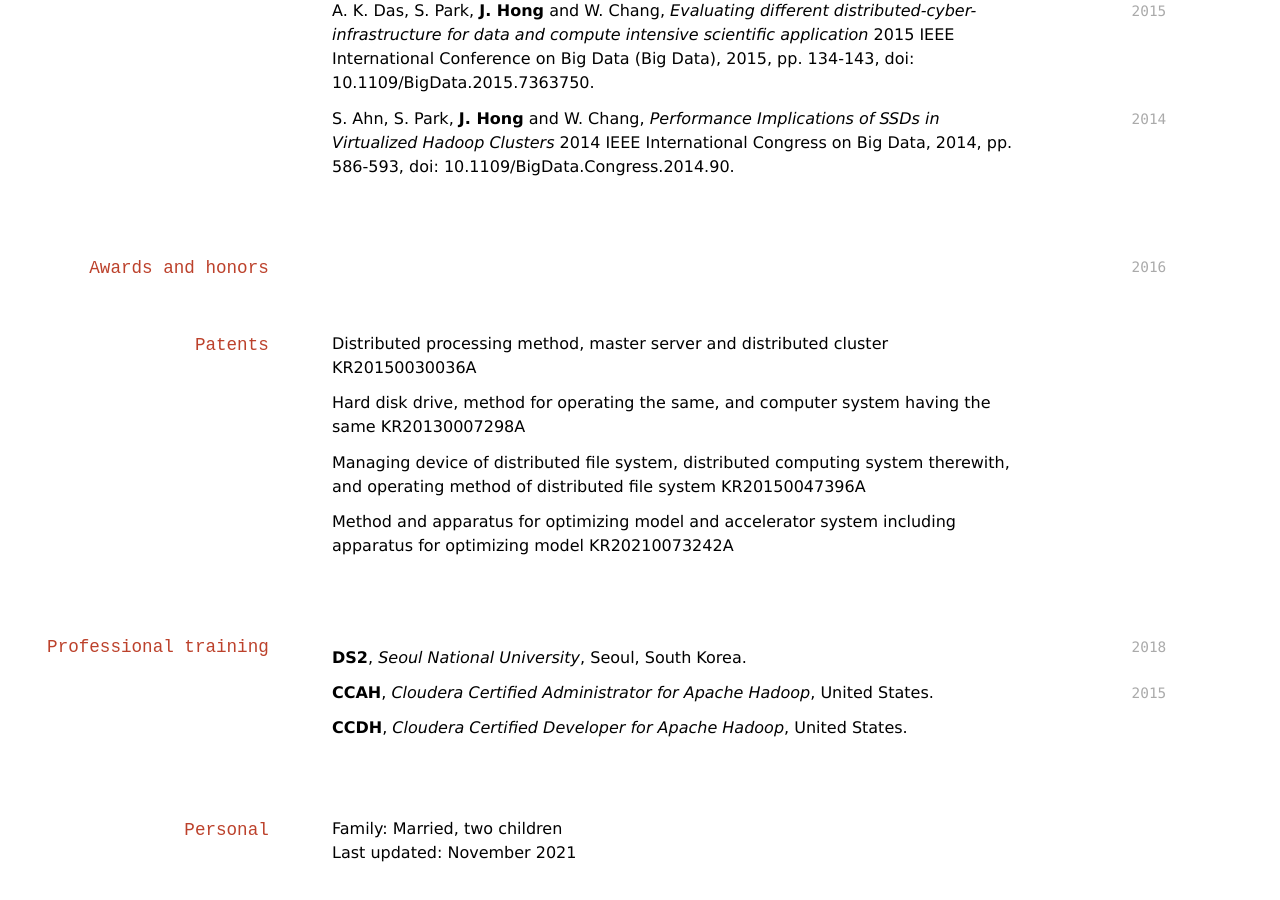
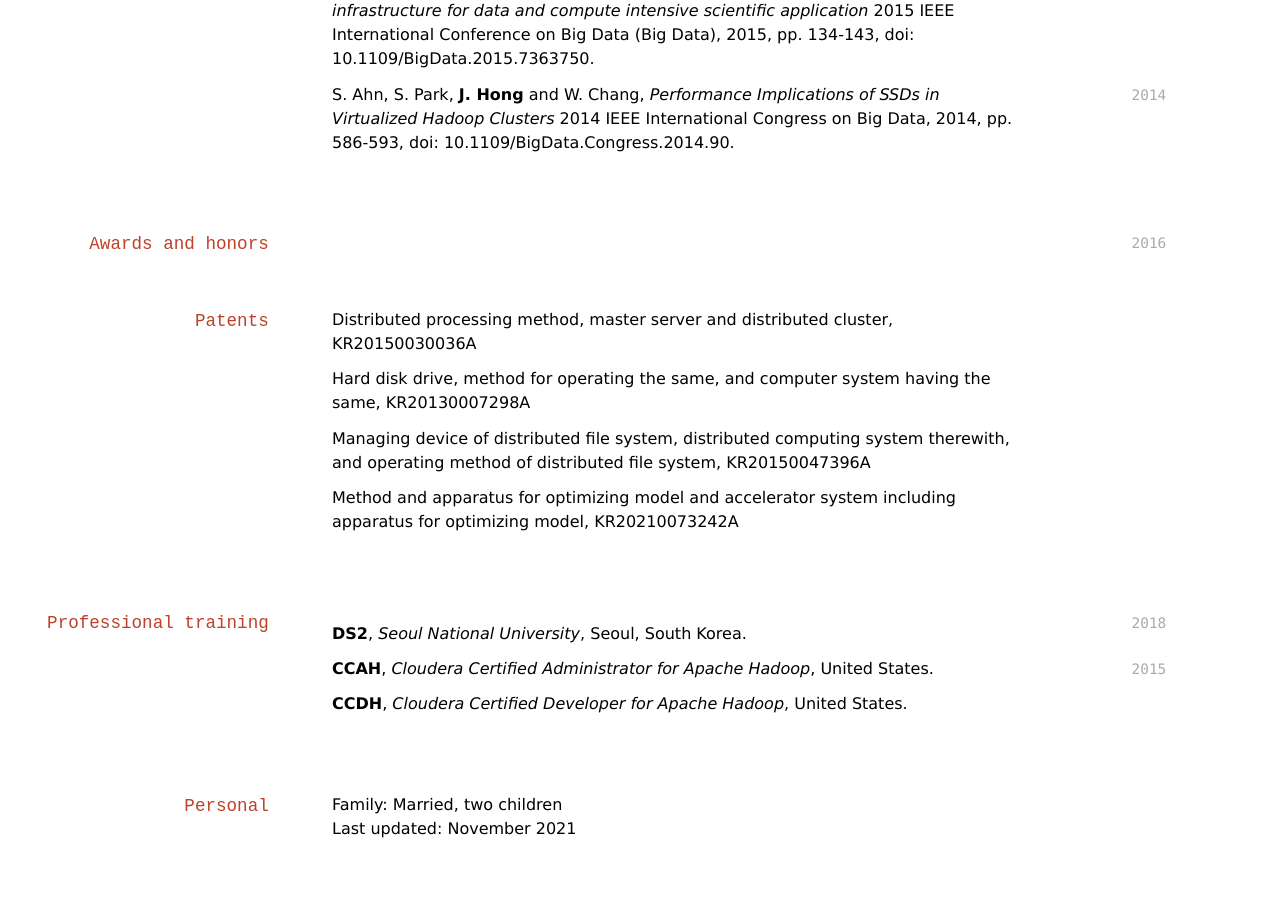
Before and after one commit to Jaeki/jaeki.github.io, a Jekyll site: the page built from index.md, in a window 1280 px wide and 900 px high, scrolled down 1096 px. Built offline with Jekyll 4.4.1, drawn with Linux system fonts in a browser that asks for light colours; nearby versions of some CDN libraries; a style sheet for code colours, icons or effects is not loaded; after the commit the page ends 1972 px from its top, so only the background shows below that; some of the changed text lies outside the part shown.

```diff
--- a/index.md
+++ b/index.md
@@ -19,8 +19,7 @@ Suwon<br/>
 
 `2020-2023`
 **M.S., Computer Science & Engineering**, *Seoul National University*, Seoul, South Korea.<br/>
-- Advisor: <a href="https://sites.google.com/view/jaejinlee">Prof. Jaejin Lee</a><br/>
-- <a href="http://aces.snu.ac.kr">Thunder Research Group</a>
+- Advisor: <a href="https://sites.google.com/view/jaejinlee">Prof. Jaejin Lee</a> @ <a href="http://aces.snu.ac.kr">Thunder Research Group</a>
 
 
 `2005-2006`
@@ -70,17 +69,13 @@ S. Ahn, S. Park, **J. Hong** and W. Chang, *Performance Implications of SSDs in
 
 ## Patents
 
-Distributed processing method, master server and distributed cluster
-KR20150030036A
+Distributed processing method, master server and distributed cluster, KR20150030036A
 
-Hard disk drive, method for operating the same, and computer system having the same
-KR20130007298A
+Hard disk drive, method for operating the same, and computer system having the same, KR20130007298A
 
-Managing device of distributed file system, distributed computing system therewith, and operating method of distributed file system
-KR20150047396A
+Managing device of distributed file system, distributed computing system therewith, and operating method of distributed file system, KR20150047396A
 
-Method and apparatus for optimizing model and accelerator system including apparatus for optimizing model
-KR20210073242A
+Method and apparatus for optimizing model and accelerator system including apparatus for optimizing model, KR20210073242A
 
 
 ## Professional training
```
Also changed, not shown: other parts of index.md (+1 -1 lines).
